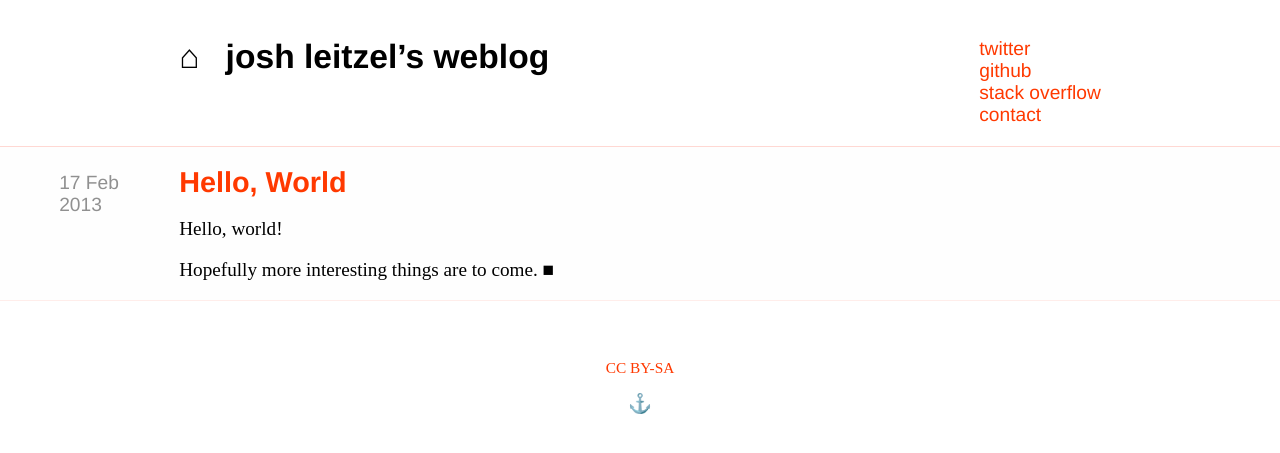
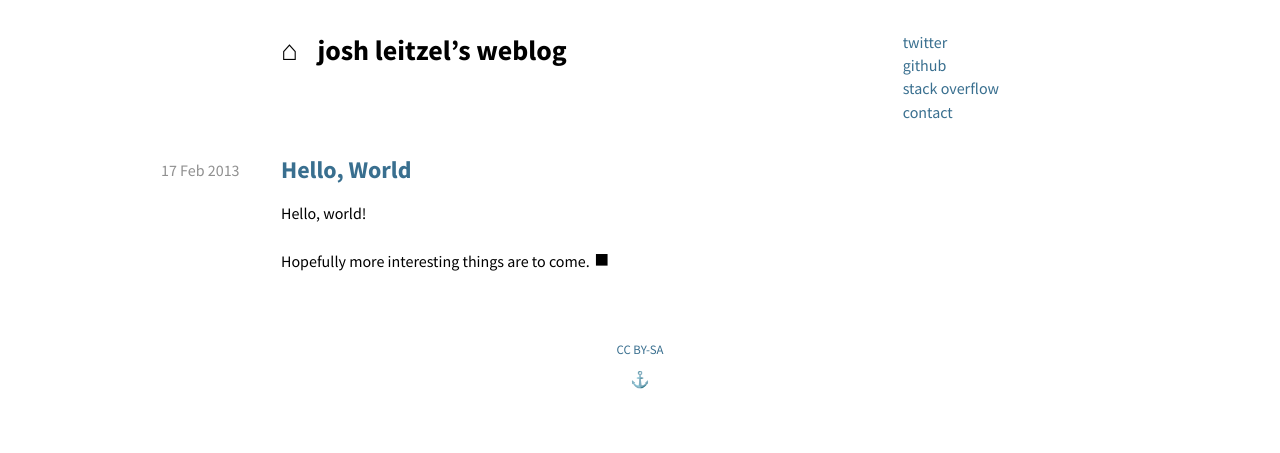
Before and after one commit to joshleitzel/joshleitzel.github.com, a Jekyll site: the page built from index.html, in a window 1280 px wide. Shown: the top 453 px of the page. Built offline with Jekyll 4.4.1, drawn with Linux system fonts in a browser that asks for light colours; some web fonts are replaced.

Commit message:
Layout changes

```diff
--- a/_layouts/default.html
+++ b/_layouts/default.html
@@ -14,11 +14,8 @@
    <link href="http://feeds.feedburner.com/joshleitzel" rel="alternate" title="Josh Leitzel" type="application/atom+xml" />
 
    <!-- CSS -->
-   <link rel="stylesheet" href="/css/screen.css" type="text/css" />
-
-   <!-- Typekit -->
-   <script type="text/javascript" src="//use.typekit.net/jvs7bsn.js"></script>
-   <script type="text/javascript">try{Typekit.load();}catch(e){}</script>
+   <link href="http://fonts.googleapis.com/css?family=Source+Sans+Pro:400,700,300italic|Amethysta&subset=latin,latin-ext" rel="stylesheet" type="text/css" />
+   <link href="/css/screen.css" rel="stylesheet" type="text/css" />
 
    <!-- Google Analytics -->
    <script type="text/javascript">
--- a/css/screen.css
+++ b/css/screen.css
@@ -1,16 +1,16 @@
 body {
-  font: 1.2em 'cardo';
+  font: 1em 'Source Sans Pro';
   margin: 1em auto;
 }
 a:link, a:visited, a:active, a:hover {
-  color: #ff3900;
+  color: #396F8F;
   text-decoration: none;
 }
 a:hover {
-  color: #A62500;
+  text-decoration: underline;
 }
 h1, h2, .post .date, #links {
-  font-family: 'source-sans-pro', 'helvetica neue', helvetica, arial;
+  font-family: 'Source Sans Pro', 'helvetica neue', helvetica, arial;
 }
 h1, h2 {
   margin: 0;
@@ -24,11 +24,12 @@ h2 {
 }
 h2 a:hover {
   color: #000;
+  text-decoration: none;
 }
 
 header, #content-inner, footer {
   margin: 0 auto;
-  width: 960px;
+  width: 750px;
 }
 @media screen and (max-width: 960px) {
   header, #content-inner, footer {
@@ -63,6 +64,9 @@ header {
   #links li {
     list-style: none;
   }
+  #links li + li {
+    margin-top: 0.2em;
+  }
   @media screen and (min-width: 321px) {
     #links ul {
       overflow: hidden;
@@ -79,9 +83,6 @@ header {
 
 /* Main Content */
 #content {
-  background: #FEFEFE;
-  border-bottom: 1px solid #FFEDEA;
-  border-top: 1px solid #FFD8D3;
   clear: both;
 }
 #posts, #post {
@@ -94,12 +95,18 @@ header {
     color: #909090;
   }
   .post .content {
+    line-height: 1.5;
     text-align: justify;
   }
-  .post p:last-of-type:after {
+  .post .content > p:last-child:after {
     content: ' ■';
+    font-size: 150%;
   }
-
+  .post .content blockquote label {
+    font-size: 110%;
+    font-variant: small-caps;
+    font-weight: bold;
+  }
 @media screen and (min-width: 1025px) {
   #posts .post .date {
     position: absolute;
@@ -108,10 +115,13 @@ header {
     width: 100px;
   }
 }
+.post + .post {
+  margin-top: 3em;
+}
 
 /* Footer */
 footer {
-  margin-top: 2em;
+  margin-top: 3em;
   padding-top: 1em;
   text-align: center;
 }
```
